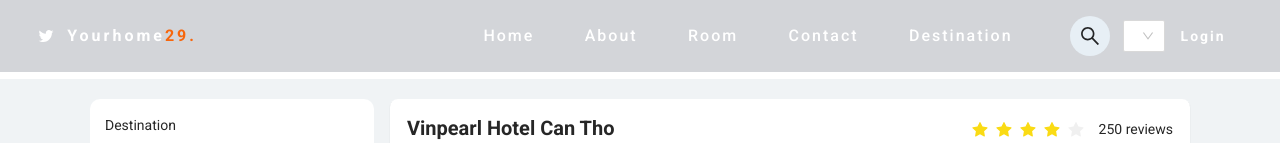
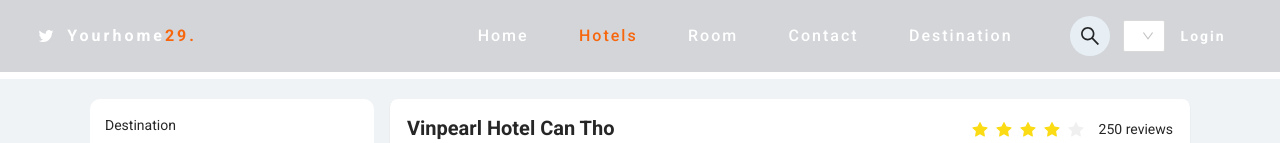
Before and after one commit to KN3T/yourHomeTonightFE, a React (Vite) app: page /hotels in a window 1280 px wide. Shown: the top 143 px of the page. Built offline with nearby package versions, Linux system fonts and the light colour scheme.

Commit message:
fix height login,register page

```diff
--- a/src/components/Navbar/Navbar.jsx
+++ b/src/components/Navbar/Navbar.jsx
@@ -85,12 +85,12 @@ const Navbar = () => {
                 <li>Home</li>
               </NavLink>
               <NavLink
-                to="/about"
+                to="/hotels"
                 className={({ isActive }) =>
                   isActive ? 'header__navigation__item' : ''
                 }
               >
-                <li>About</li>
+                <li>Hotels</li>
               </NavLink>
               <NavLink
                 to="/rooms"
@@ -188,14 +188,14 @@ const Navbar = () => {
               </li>
             </NavLink>
             <NavLink
-              to="/about"
+              to="/hotels"
               className={({ isActive }) =>
                 isActive ? 'sidebar__item' : undefined
               }
               onClick={onClose}
             >
               <li>
-                About <RightOutlined />
+                Hotel <RightOutlined />
               </li>
             </NavLink>
             <NavLink
--- a/src/pages/LoginPage/LoginPage.scss
+++ b/src/pages/LoginPage/LoginPage.scss
@@ -1,7 +1,7 @@
 .login {
   &__container {
     width: 100%;
-    height: 100%;
+    min-height: 100vh;
     display: flex;
     justify-content: center;
     align-items: center;
--- a/src/pages/RegisterPage/RegisterPage.scss
+++ b/src/pages/RegisterPage/RegisterPage.scss
@@ -1,7 +1,7 @@
 .register {
   &__container {
     width: 100%;
-    height: 100%;
+    min-height: 100vh;
     display: flex;
     justify-content: center;
     align-items: center;
@@ -9,7 +9,7 @@
     background-repeat: no-repeat, repeat;
     background-size: cover;
     background-position: center;
-    padding: 100px;
+    padding: 25px 0;
   }
 
   &__wrapper {
```
